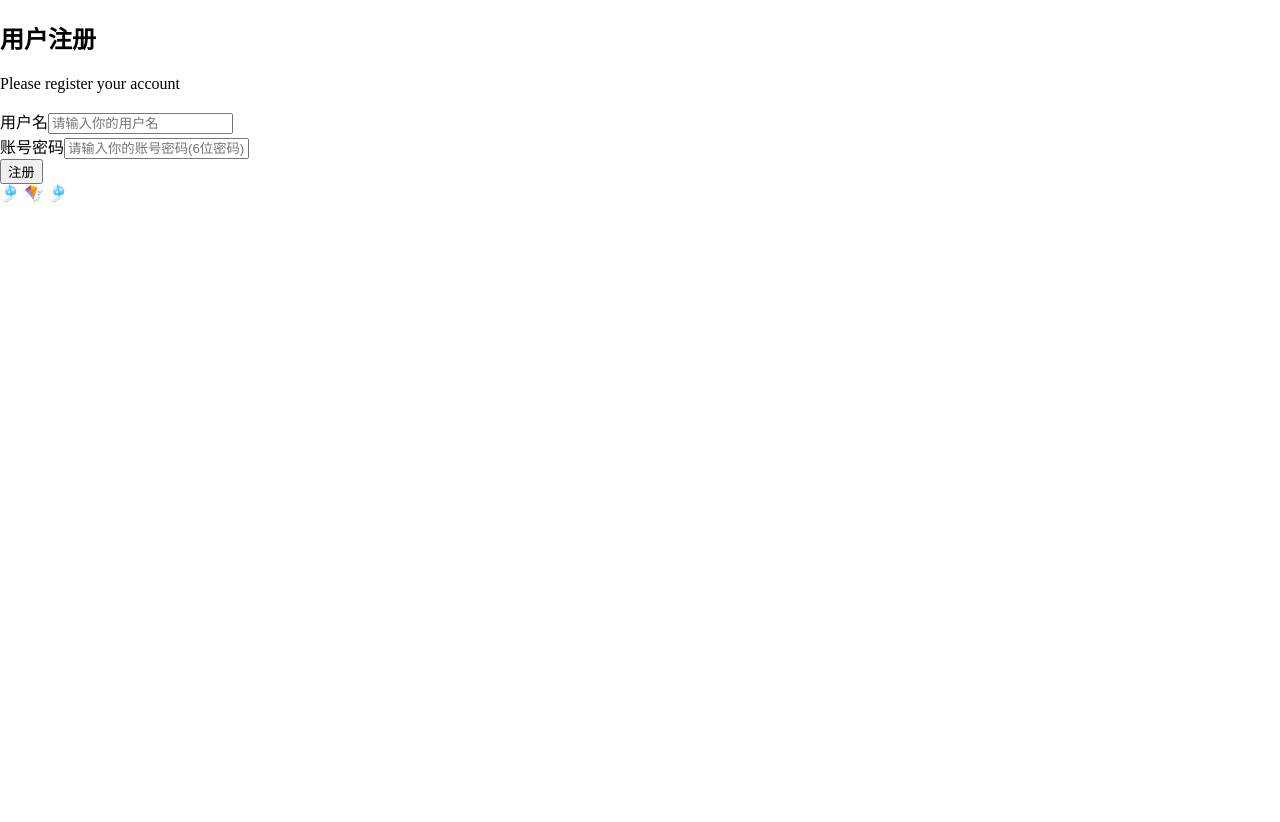
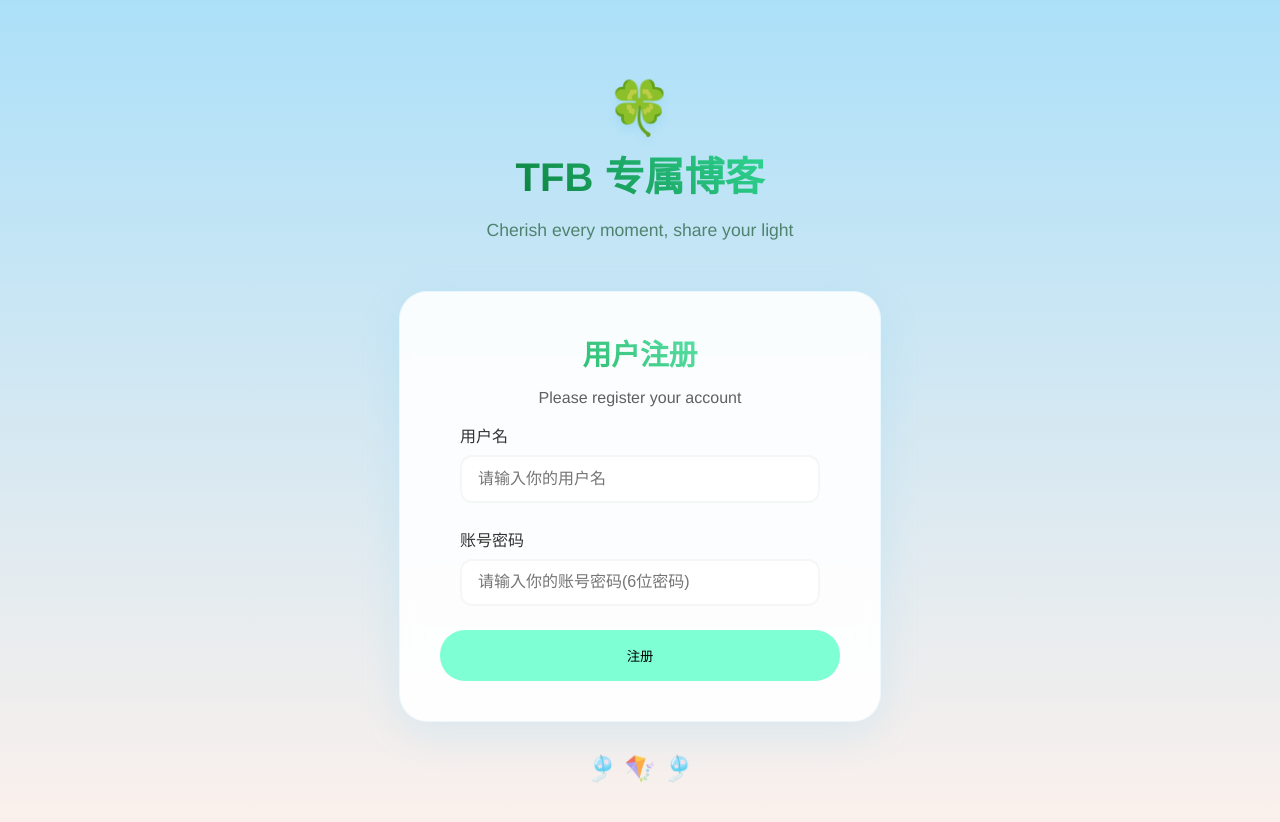
Before and after one commit to one-yuan-1/25-----, a Vue app in the folder vue_frontend/: page / in a window 1280 px wide. Both pictures are taken after a click on the link "注册账号". Shown: the top 822 px of the page. Before the commit the page ends 800 px from the top, so only its background shows below. Built offline with nearby package versions, Linux system fonts and the light colour scheme.

Commit message:
注册页面

```diff
--- /dev/null
+++ b/vue_frontend/src/components/registerPage.css
@@ -0,0 +1,146 @@
+.register-card{
+    min-height: 100vh;
+    background:linear-gradient(to top, #fff1eb 0%, #ace0f9 100%);
+    display: flex;
+    flex-direction: column;
+    align-items: center;
+    justify-content: center;
+    padding: 2rem;
+    font-family: 'Avenir', Helvetica, Arial, sans-serif;
+    position: relative;
+    overflow: hidden;
+}
+
+.header_decoration {
+  text-align: center;
+  margin-bottom: 2rem;
+}
+
+.clovericon {
+  font-size: 3rem;
+  animation: pulse 2s infinite ease-in-out;
+  color: #4fc3f7;
+  text-shadow: 0 4px 8px rgba(79, 195, 247, 0.2);
+}
+
+@keyframes pulse {
+  0% { transform: scale(1); }
+  50% { transform: scale(1.1); }
+  100% { transform: scale(1); }
+}
+
+.title-header {
+  font-size: 2.5rem;
+  font-weight: 700;
+  background: linear-gradient(45deg, #097835, #33de9c);
+  -webkit-background-clip: text;
+  -webkit-text-fill-color: transparent;
+  margin: 0.5rem 0;
+  text-shadow: none;
+}
+
+.sub-title {
+  color: #1e5a37;
+  opacity: 0.7;
+  font-size: 1.1rem;
+}
+
+.card-re{
+
+    background:rgba(255, 255, 255, 0.9);
+    backdrop-filter: blur(10px);
+    width: 100%;
+    max-width: 400px;
+    border-radius: 28px;
+    padding: 2.5rem;
+    box-shadow: 0 12px 40px rgba(79, 195, 247, 0.15);
+    text-align: center;
+    border: 1px solid rgba(79, 195, 247, 0.1);
+    position: relative;
+
+}
+
+.register h2{
+    margin: 0 auto;
+    background: linear-gradient(45deg, #0a9f46, aquamarine);
+  -webkit-background-clip: text;
+  -webkit-text-fill-color: transparent;
+    font-size: 1.8rem;
+    margin-bottom: 0.5 rem;
+
+}
+
+.register p{
+    color: #616060;
+}
+
+.register-set{
+    margin-bottom: 1.5rem;
+    text-align: left;
+    width: 90%;
+    margin: 0 auto 1.5rem;
+
+}
+
+.register-set label{
+    display: block;
+    margin-right: 8px;
+    color: #333;
+    font-weight: 500;
+    margin-bottom: 0.5rem;
+
+}
+
+.register-set input{
+    width: 100%;
+    padding: 0.8rem 1rem;
+    border: 2px solid rgba(84, 130, 117, 0.062);
+    border-radius: 12px;
+    background: rgba(255, 255, 255, 0.8);
+    font-size: 1rem;
+    box-sizing: border-box;
+    outline: none;
+    transition: all 0.3s ease;
+
+}
+
+.register-set input:focus {
+    border-color: #69c3a3;
+    box-shadow: 0 0 8px rgba(42, 75, 53, 0.493);
+}
+
+
+
+
+.register-btn{
+    width: 100%;
+    padding: 1rem;
+    background-color: aquamarine;
+    border-radius:25px;
+    border: none;
+    transition: transform 0.3s ease;
+}
+
+.register-btn:hover{
+    transform: translateY(-2px);
+    box-shadow: 0 5px 15px rgb(154, 219, 195);
+}
+
+.reg-footer-decoration{
+    margin-top: 2rem;
+    opacity: 0.7;
+    display: flex;
+    align-items: center;
+    justify-content: center;
+
+}
+
+.pinwheel{
+    font-size: 25px;
+    animation: float 3s ease-in-out infinite;
+}
+@keyframes float {
+  0% { transform: translateY(0); }
+  50% { transform: translateY(-10px); }
+  100% { transform: translateY(0); }
+}
--- a/vue_frontend/src/components/registerPage.vue
+++ b/vue_frontend/src/components/registerPage.vue
@@ -1,13 +1,19 @@
 <template>
     <div class="register-card">
+      <div class="header_decoration">
+         <div class="clovericon">🍀</div>
+         <h1 class="title-header">TFB 专属博客</h1>
+         <p class="sub-title">Cherish every moment, share your light</p>
+      </div>
+      <div class="card-re">
           <div class="register">
             <h2>用户注册</h2>
             <p>Please register your account</p>
           </div>
 
-        <form>
-            <div>
-                <label>用户名</label>
+        <form class="form-re">
+            <div class="register-set">
+                <label for="username">用户名</label>
 
                 <input
                 type="text"
@@ -18,8 +24,8 @@
 
             </div>
 
-            <div>
-                <label>账号密码</label>
+            <div class="register-set">
+                <label for="password">账号密码</label>
 
                 <input
                 type="text"
@@ -34,10 +40,11 @@
 
       </div>
 
+
      <div class="reg-footer-decoration">
        <div class="pinwheel">🎐 🪁 🎐</div>
      </div>
-
+    </div>
 
 </template>
 
@@ -65,6 +72,6 @@ function register(){
 </script>
 
 <style scoped >
-
+@import"./registerPage.css";
 
 </style>
--- a/vue_frontend/src/myLogin.css
+++ b/vue_frontend/src/myLogin.css
@@ -74,7 +74,7 @@
   100% { transform: scale(1); }
 }
 
-.title {
+.title{
   font-size: 2.5rem;
   font-weight: 700;
   background: linear-gradient(45deg, #0288d1, #4fc3f7);
```
Lines whose indentation alone changed are shown as unchanged.
